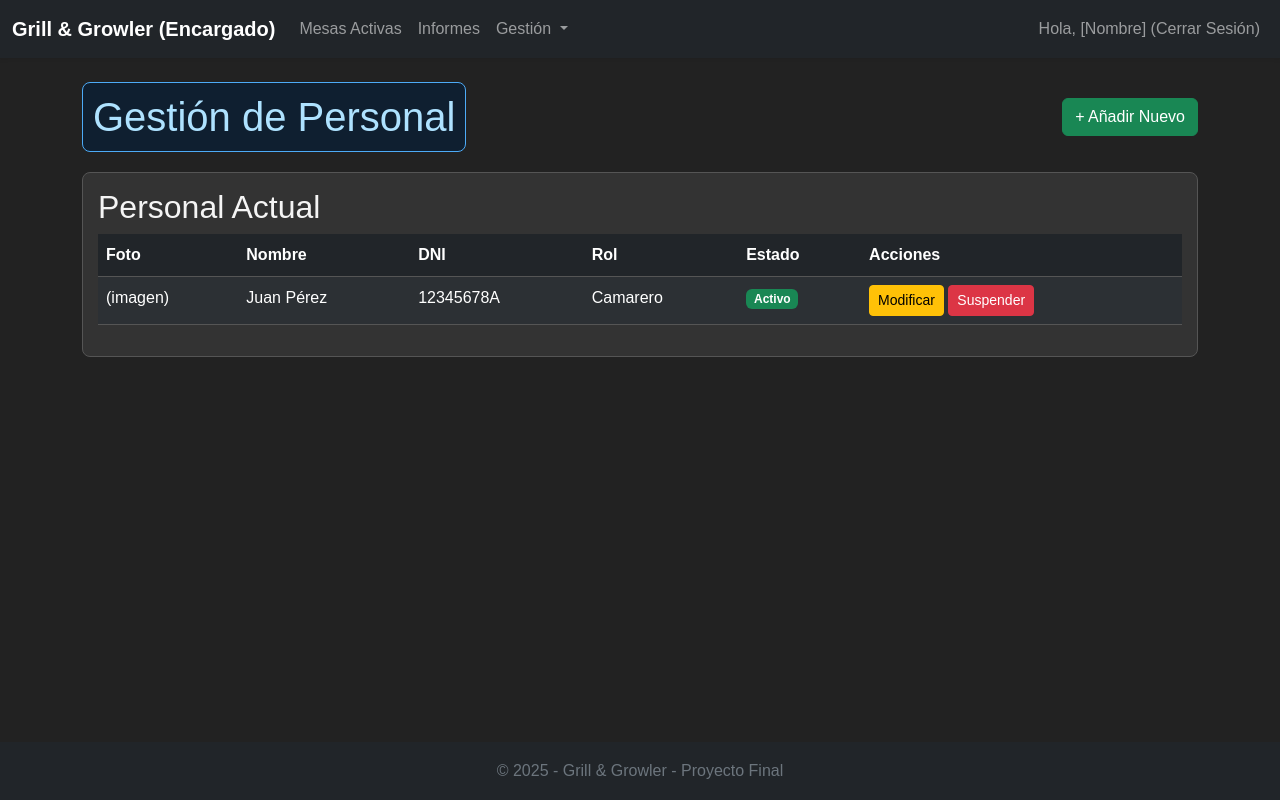
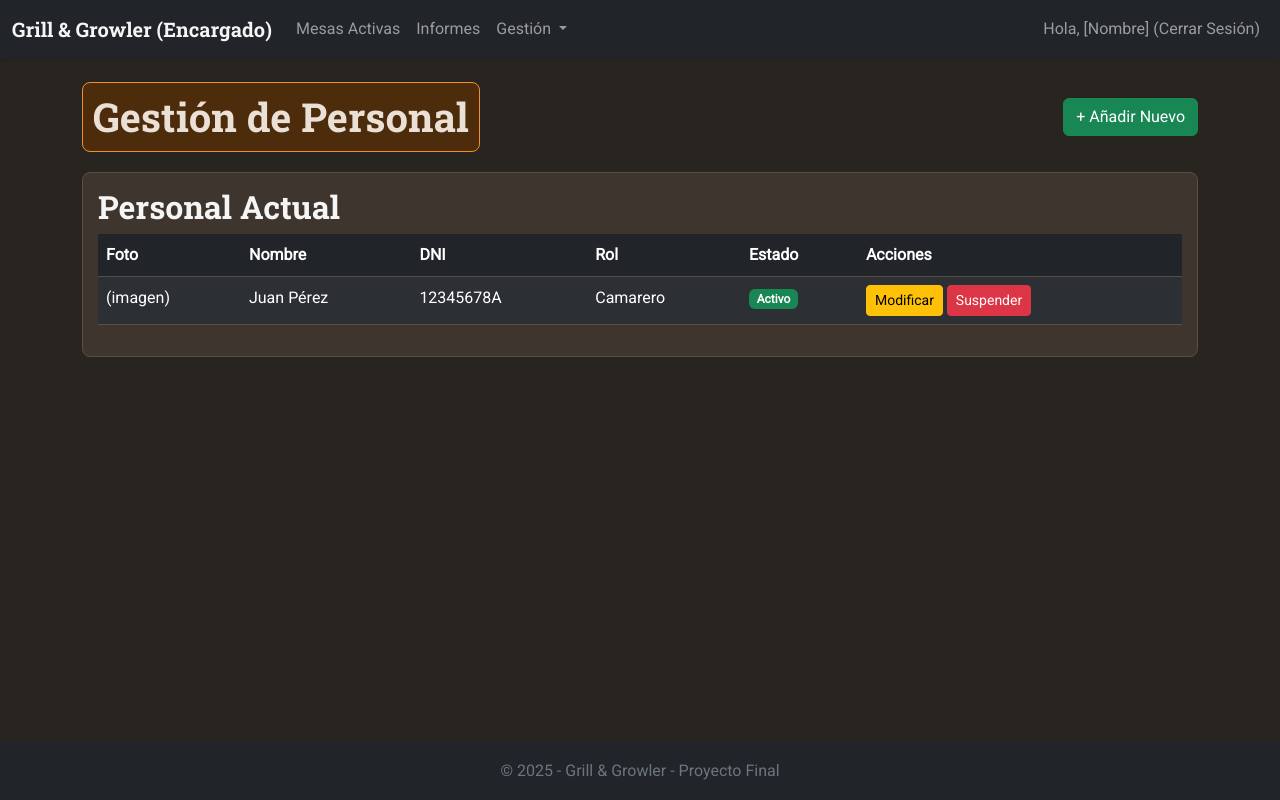
Before and after one commit to Epiquers/Restaurante, a PHP site: page /encargado/gestion_personal.php in a window 1280 px wide. Run offline with PHP 8.4, Linux system fonts and the light colour scheme.

Commit message:
Cambio css colores

```diff
--- a/Bootstrap/css/style.css
+++ b/Bootstrap/css/style.css
@@ -1,33 +1,53 @@
+/* --- Fuentes (Opcional, pero muy recomendado) --- */
+/* Importamos fuentes que evocan un estilo "Pub / Craft" */
+@import url('https://fonts.googleapis.com/css2?family=Roboto+Slab:wght@700&family=Roboto:wght@400&display=swap');
+
+/* --- Estilos Base (NUEVA PALETA CÁLIDA) --- */
 body {
-    font-family: Arial, sans-serif;
-    background-color: #222;
+    /* Usamos 'Roboto' como fuente base, más moderna que Arial */
+    font-family: 'Roboto', sans-serif;
+    background-color: #282420; /* Un marrón/carbón muy oscuro, en lugar de gris-azul */
     line-height: 1.6;
-    color: #e0e0e0;
+    color: #EAE0D5; /* Un color crema/espuma, en lugar de blanco puro */
+
+    /* Para pegar el footer abajo */
+    display: flex;
+    flex-direction: column;
+    min-height: 100vh;
 }
-h1, h2, h3 {
+
+h1, h2, h3, .navbar-brand {
+    /* Usamos 'Roboto Slab' para todos los títulos, da un toque de "sello" o "marca" */
+    font-family: 'Roboto Slab', serif;
+    font-weight: 700;
     color: #f5f5f5;
 }
+
 a {
-    color: #4dabf7;
+    color: #F28E2B; /* Naranja Ámbar (color cerveza/fuego) */
     text-decoration: none;
 }
 a:hover {
-    text-decoration: underline;
+    color: #FFA740; /* Un ámbar más brillante al pasar el ratón */
+    text-decoration: none; /* Quitamos el subrayado, es más limpio */
 }
+
 .caja {
-    background-color: #333333;
+    background-color: #3D352E; /* Marrón oscuro para las cajas */
     padding: 15px;
     border-radius: 8px;
     margin-top: 20px;
-    border: 1px solid #555555;
+    border: 1px solid #5A4D41; /* Borde marrón un poco más claro */
 }
+
 strong {
-    color: #7ec8e3;
+    color: #F28E2B; /* Naranja Ámbar, para destacar */
 }
+
 .titulo {
-    background-color: #021e3b96;
-    border: 1px solid #4dabf7;
-    color: #aee2ff;
+    background-color: #4D2C0C; /* Fondo naranja quemado/marrón oscuro */
+    border: 1px solid #F28E2B; /* Borde Naranja Ámbar */
+    color: #EAE0D5; /* Texto color Crema/Espuma */
     padding: 10px;
     border-radius: 8px;
     text-align: center;
@@ -35,23 +55,26 @@ strong {
     margin-bottom: 25px;
 }
 
-/* --- Estilos de Formulario (Modo Oscuro) --- */
+/* --- Estilos de Formulario (Modo Oscuro Cálido) --- */
 .form-label {
-    color: #e0e0e0;
+    color: #EAE0D5; /* Color Crema/Espuma */
 }
+
 .form-control, .form-select {
-    background-color: #444;
+    background-color: #473F37; /* Marrón un poco más claro que la caja */
     color: #fff;
-    border-color: #555;
+    border-color: #5A4D41;
 }
+
 .form-control:focus, .form-select:focus {
-    background-color: #555;
+    background-color: #473F37;
     color: #fff;
-    border-color: #4dabf7;
-    box-shadow: 0 0 0 0.25rem rgba(77, 171, 247, 0.25);
+    border-color: #F28E2B; /* Borde Ámbar al hacer foco */
+    box-shadow: 0 0 0 0.25rem rgba(242, 142, 43, 0.25); /* Sombra Ámbar */
 }
+
 .table {
-    border-color: #555;
+    border-color: #5A4D41;
 }
 
 /* --- Estilos para centrar en Login/Registro --- */
```
Also changed, not shown: Bootstrap/index.php (+51 -26 lines), Bootstrap/login.php (+26 -51 lines).
